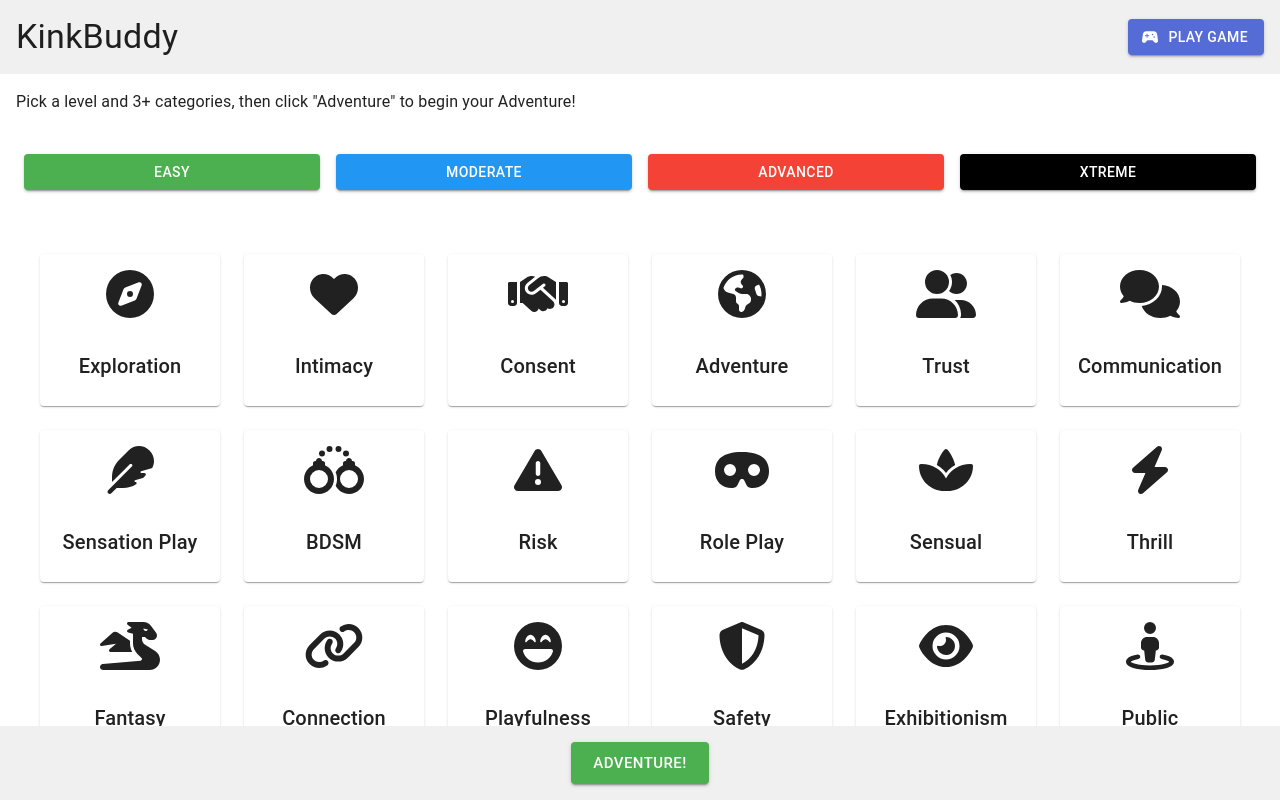
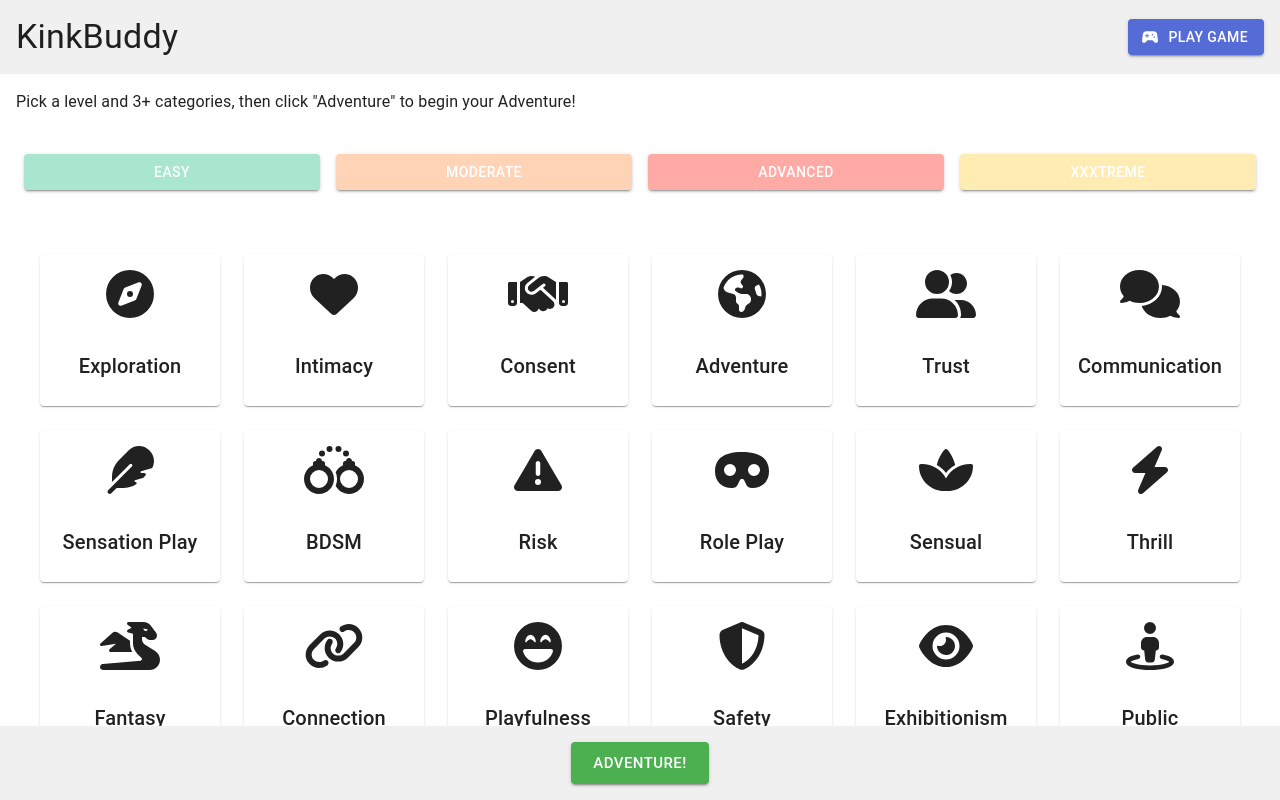
Before and after one commit to tolicodes/playbuddy, a React (Create React App) app: page /game in a window 1280 px wide. Built offline with nearby package versions, Linux system fonts and the light colour scheme; the HTML template or start-up script is replaced by a standard one.

Commit message:
Fixed colors

```diff
--- a/src/Game/CategoryGridItem.tsx
+++ b/src/Game/CategoryGrid.tsx
@@ -1,4 +1,6 @@
-import { Card, CardContent, Typography, styled } from '@mui/material';
+import React from 'react';
+import { Card, Grid, CardContent, Typography } from '@mui/material';
+import { styled } from '@mui/system';
 
 import CategoryIcon, { categoryIcons } from './CategoryIcon';
 import { CategoryWithCount } from '../KinkLibrary/useExtraCategories';
@@ -38,4 +40,24 @@ const CategoryGridItem = ({ category }: { category: CategoryWithCount }) => {
     );
 };
 
-export default CategoryGridItem
+const StyledRoot = styled('div')(({ theme }) => ({
+    flexGrow: 1,
+    padding: theme.spacing(3), // Use theme spacing for consistency
+}));
+
+const CategoryGrid = ({ categories }: { categories: CategoryWithCount[] }) => {
+    return (
+        <StyledRoot>
+            <Grid container spacing={3}>
+                {categories.map((category, index) => (
+                    <Grid item xs={6} sm={4} md={2} key={index}>
+                        <CategoryGridItem category={category} />
+                    </Grid>
+                ))}
+            </Grid>
+        </StyledRoot>
+    );
+};
+
+
+export default CategoryGrid
--- a/src/Game/GameSetup.tsx
+++ b/src/Game/GameSetup.tsx
@@ -1,33 +1,11 @@
 import React from 'react';
 import { useLoadKinks } from '../KinkLibrary/useLoadKinks';
-import { CategoryWithCount, useExtraCategories } from '../KinkLibrary/useExtraCategories';
+import { useExtraCategories } from '../KinkLibrary/useExtraCategories';
 
-import { Grid, Typography, Box, Button } from '@mui/material';
-import { styled } from '@mui/system';
-
+import { Typography, Box, Button } from '@mui/material';
 import { Header } from '../Header';
-import CategoryGridItem from './CategoryGridItem';
+import CategoryGrid from './CategoryGrid';
 import LevelButtons from './LevelButtons';
-
-const StyledRoot = styled('div')(({ theme }) => ({
-    flexGrow: 1,
-    padding: theme.spacing(3), // Use theme spacing for consistency
-}));
-
-const CategoryGrid = ({ categories }: { categories: CategoryWithCount[] }) => {
-    return (
-        <StyledRoot>
-            <Grid container spacing={3}>
-                {categories.map((category, index) => (
-                    <Grid item xs={6} sm={4} md={2} key={index}>
-                        <CategoryGridItem category={category} />
-                    </Grid>
-                ))}
-            </Grid>
-        </StyledRoot>
-    );
-};
-
 
 const GameSetup: React.FC = () => {
     const kinks = useLoadKinks();
@@ -61,7 +39,6 @@ const GameSetup: React.FC = () => {
                 </Button>
             </Box>
         </Box>
-
     );
 }
 
--- a/src/Game/LevelButtons.tsx
+++ b/src/Game/LevelButtons.tsx
@@ -1,22 +1,27 @@
 import { Grid, Button } from "@mui/material";
 import { Box } from "@mui/system";
+import { LEVELS } from "../KinkLibrary/types";
+
+
 
 const LevelButtons = () => {
   return (
     <Box sx={{ p: 1 }}>
       <Grid container spacing={2}>
-                <Grid item xs={6} sm={3}>
-                    <Button fullWidth variant="contained" sx={{ backgroundColor: '#4caf50', '&:hover': { backgroundColor: '#388e3c' } }}>Easy</Button>
+        {LEVELS.map((level, index) => (
+          <Grid item xs={6} sm={3} key={index}>
+            <Button
+              fullWidth
+              variant="contained"
+              sx={{
+                backgroundColor: level.color,
+                '&:hover': { backgroundColor: level.hoverColor },
+              }}
+            >
+              {level.label}
+            </Button>
           </Grid>
-                <Grid item xs={6} sm={3}>
-                    <Button fullWidth variant="contained" sx={{ backgroundColor: '#2196f3', '&:hover': { backgroundColor: '#1976d2' } }}>Moderate</Button>
-                </Grid>
-                <Grid item xs={6} sm={3}>
-                    <Button fullWidth variant="contained" sx={{ backgroundColor: '#f44336', '&:hover': { backgroundColor: '#d32f2f' } }}>Advanced</Button>
-                </Grid>
-                <Grid item xs={6} sm={3}>
-                    <Button fullWidth variant="contained" sx={{ backgroundColor: '#000000', '&:hover': { backgroundColor: '#303030' } }}>Xtreme</Button>
-                </Grid>
+        ))}
       </Grid>
     </Box>
   );
--- a/src/KinkLibrary/FilterChips.tsx
+++ b/src/KinkLibrary/FilterChips.tsx
@@ -5,7 +5,7 @@ interface Option {
     value: string;
     label?: string;
     color?: string;
-    count?: number; // New property to store item count
+    count?: number;
 }
 
 // Extending Option type to include strings for simplified usage
--- a/src/KinkLibrary/Filters.tsx
+++ b/src/KinkLibrary/Filters.tsx
@@ -2,6 +2,7 @@ import React, { useEffect, useState } from 'react';
 import { Typography, TextField, FormControl, FormGroup, FormControlLabel, Checkbox } from '@mui/material';
 import FilterChips from './FilterChips';
 import { CategoryWithCount } from './useExtraCategories';
+import { Level, Status } from './types';
 
 interface FiltersProps {
     categories: CategoryWithCount[];
@@ -94,14 +95,14 @@ const Filters: React.FC<FiltersProps> = ({ categories, onFilterChange }) => {
 
 
             <FilterChips
-                options={['easy', 'medium', 'advanced', 'xxxtreme']}
+                options={Object.values(Level)}
                 selected={level}
                 onSelect={handleLevelChange}
             />
 
             <Typography>Status</Typography>
             <FilterChips
-                options={['todo', 'done']}
+                options={Object.values(Status)}
                 selected={status}
                 onSelect={handleStatusChange}
             />
--- a/src/KinkLibrary/KinkLibrary.tsx
+++ b/src/KinkLibrary/KinkLibrary.tsx
@@ -4,13 +4,7 @@ import Filters from './Filters';
 import { useLoadKinks } from './useLoadKinks';
 import { useFilterKinks } from './useFilterKinks';
 import { Header } from '../Header';
-
-const levelColors = {
-    easy: '#b7e4c7', // Muted green
-    medium: '#a2d2ff', // Muted blue
-    advanced: '#e5989b', // Muted red
-    xxxtreme: '#343a40', // Muted black (dark gray)
-};
+import { LEVEL_COLORS, LEVEL_TEXT_COLORS } from './types';
 
 
 const KinkList = () => {
@@ -42,8 +36,8 @@ const KinkList = () => {
                                                 label={kink.level.charAt(0).toUpperCase() + kink.level.slice(1)} // Capitalize the first letter for display
                                                 style={{
                                                     margin: '2px',
-                                                    backgroundColor: levelColors[kink.level],
-                                                    color: kink.level === 'xxxtreme' ? '#ffffff' : '#000000', // Ensure text is readable on black background
+                                                    backgroundColor: LEVEL_COLORS[kink.level],
+                                                    color: LEVEL_TEXT_COLORS[kink.level] // Ensure text is readable on black background
                                                 }}
                                                 variant="outlined"
                                             />
--- a/src/KinkLibrary/types.ts
+++ b/src/KinkLibrary/types.ts
@@ -3,10 +3,42 @@ export type Kink = {
     idea_description: string;
     categories: string[];
     favorite?: boolean;
-    status: 'done' | 'todo';
-    level: 'easy' | 'medium' | 'advanced' | 'xxxtreme'
+    status: Status
+    level: Level
     is_group: boolean;
     needs_supplies: string;
   };
 
 export type Kinks = Kink[];
+
+export enum Level {
+  Easy = "easy",
+  Moderate = "moderate",
+  Advanced = "advanced",
+  Xxxtreme = "xxxtreme"
+}
+
+export enum Status {
+  Todo = "todo",
+  Done = "done"
+}
+
+export const LEVELS = [
+  { label: Level.Easy, color: '#A8E6CF', hoverColor: '#81C7A5', textColor: '#000000' }, // Pastel green
+  { label: Level.Moderate, color: '#FFD3B6', hoverColor: '#FFB997',  textColor: '#000000' }, // Pastel orange
+  { label: Level.Advanced, color: '#FFAAA5', hoverColor: '#FF8B94',  textColor: '#000000' }, // Pastel red
+  { label: Level.Xxxtreme, color: '#FFECB3', hoverColor: '#FFDB8B',  textColor: '#000000' }, // Pastel yellow
+];
+
+
+// Create a map of level to color
+export const LEVEL_COLORS = LEVELS.reduce((acc, level) => {
+  acc[level.label] = level.color;
+  return acc;
+}, {} as Record<Level, string>);
+
+// Create a map of level to color
+export const LEVEL_TEXT_COLORS = LEVELS.reduce((acc, level) => {
+  acc[level.label] = level.textColor;
+  return acc;
+}, {} as Record<Level, string>);
```
Lines whose indentation alone changed are shown as unchanged.
